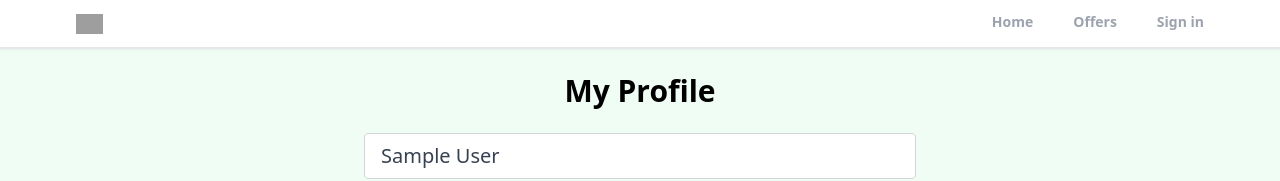
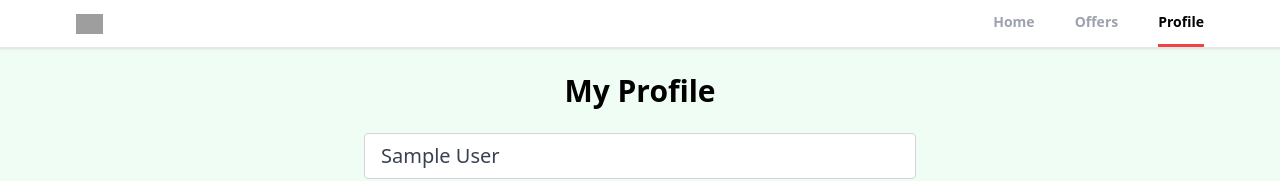
Before and after one commit to veejask-41/realtor-clone, a React (Create React App) app: page /profile in a window 1280 px wide. Shown: the top 181 px of the page. Built offline with nearby package versions, Linux system fonts and the light colour scheme; no server answers; sample sign-in values are in the browser's storage; grey boxes are pictures that could not be loaded.

Commit message:
created header component dynamic

```diff
--- a/src/components/Header.jsx
+++ b/src/components/Header.jsx
@@ -1,9 +1,21 @@
-import React from "react";
+import React, { useEffect, useState } from "react";
 import { useLocation, useNavigate } from "react-router-dom";
+import { getAuth, onAuthStateChanged } from "firebase/auth";
 
 export default function Header() {
+  const [pageState, setPageState] = useState("Sign in");
   const location = useLocation();
   const navigate = useNavigate();
+  const auth = getAuth();
+  useEffect(() => {
+    onAuthStateChanged(auth, (user) => {
+      if (user) {
+        setPageState("Profile");
+      } else {
+        setPageState("Sign in");
+      }
+    });
+  }, [auth]);
   function pathMatch(route) {
     return location.pathname === route;
   }
@@ -43,13 +55,13 @@ export default function Header() {
             </li>
             <li
               className={`cursor-pointer py-3 text-sm font-semibold border-b-[3px] ${
-                pathMatch("/sign-in")
+                pathMatch("/sign-in") || pathMatch("/profile")
                   ? "text-black border-b-red-500"
                   : "text-gray-400 border-b-transparent"
               }`}
-              onClick={() => navigate("/sign-in")}
+              onClick={() => navigate("/profile")}
             >
-              Sign in
+              {pageState}
             </li>
           </ul>
         </div>
```
